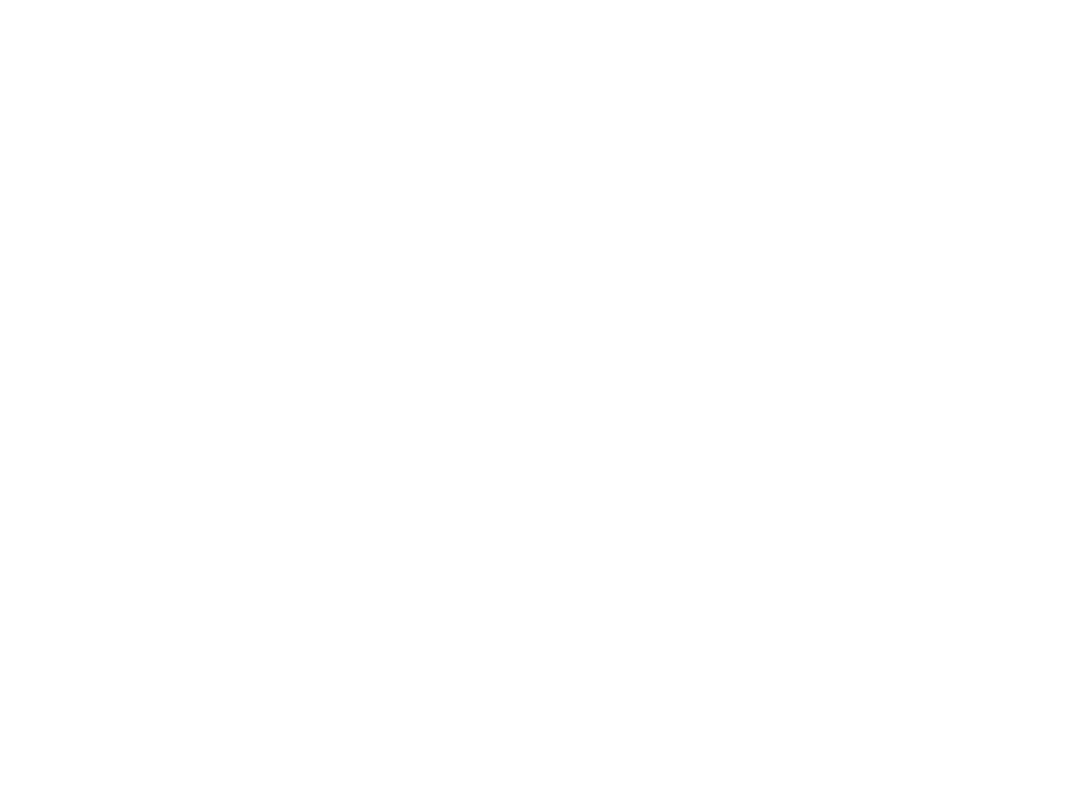
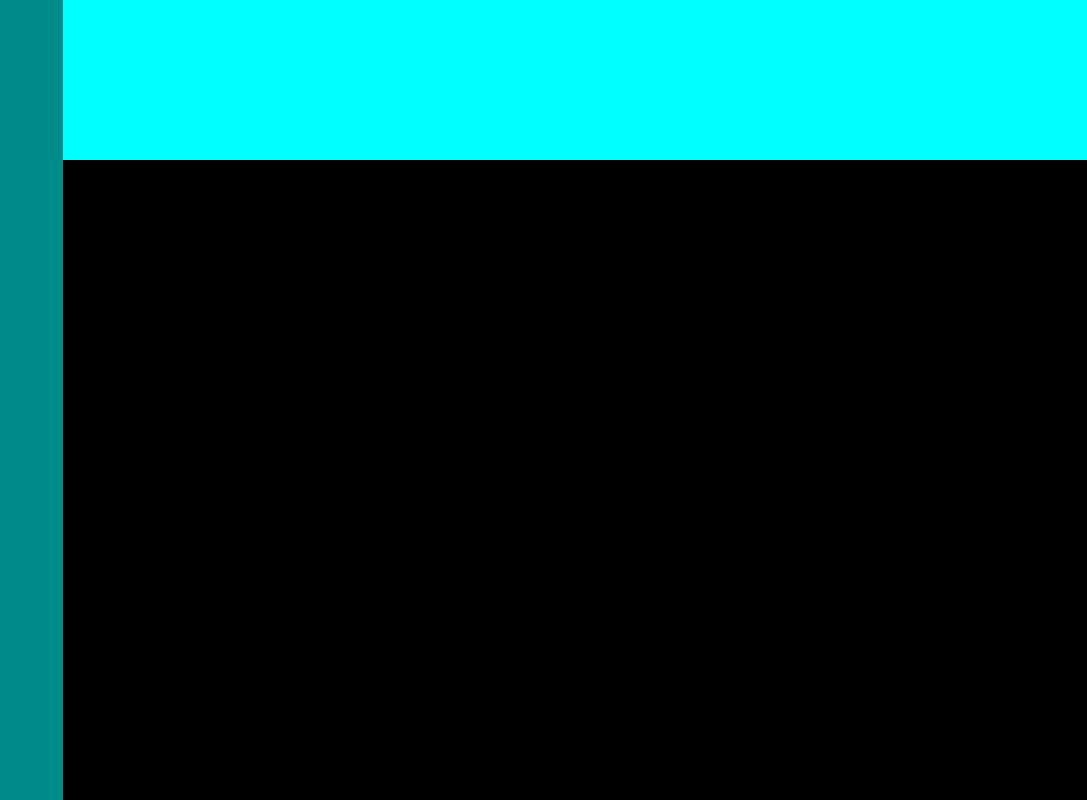
Before and after one commit to ahsan-ali49/Odin-admin_dashboard, a plain HTML site: page index.html in a window 1280 px wide. Shown: the whole page, without its empty margins (193-1280 px from the left). Drawn offline with Linux system fonts and the light colour scheme.

Commit message:
added griditems

```diff
--- a/index.html
+++ b/index.html
@@ -7,5 +7,9 @@
     <title>Dashboard</title>
     <link rel="stylesheet" href="style.css" />
   </head>
-  <body></body>
+  <body class="main-container">
+    <div class="left-side"></div>
+    <div class="right-side up-side"></div>
+    <div class="right-side down-side"></div>
+  </body>
 </html>
--- a/style.css
+++ b/style.css
@@ -0,0 +1,29 @@
+.main-container {
+  margin: 0px;
+  display: grid;
+  grid-template-rows: repeat(5, 20vh);
+  grid-template-columns: repeat(5, 20vw);
+}
+
+.left-side {
+  grid-column-start: 1;
+  grid-row-start: 1;
+  grid-row-end: 6;
+  background-color: darkcyan;
+}
+
+.up-side {
+  grid-row-start: 1;
+  grid-row-end: 2;
+  grid-column-start: 2;
+  grid-column-end: 6;
+  background-color: aqua;
+}
+
+.down-side {
+  grid-row-start: 2;
+  grid-row-end: 6;
+  grid-column-start: 2;
+  grid-column-end: 6;
+  background-color: black;
+}
```
